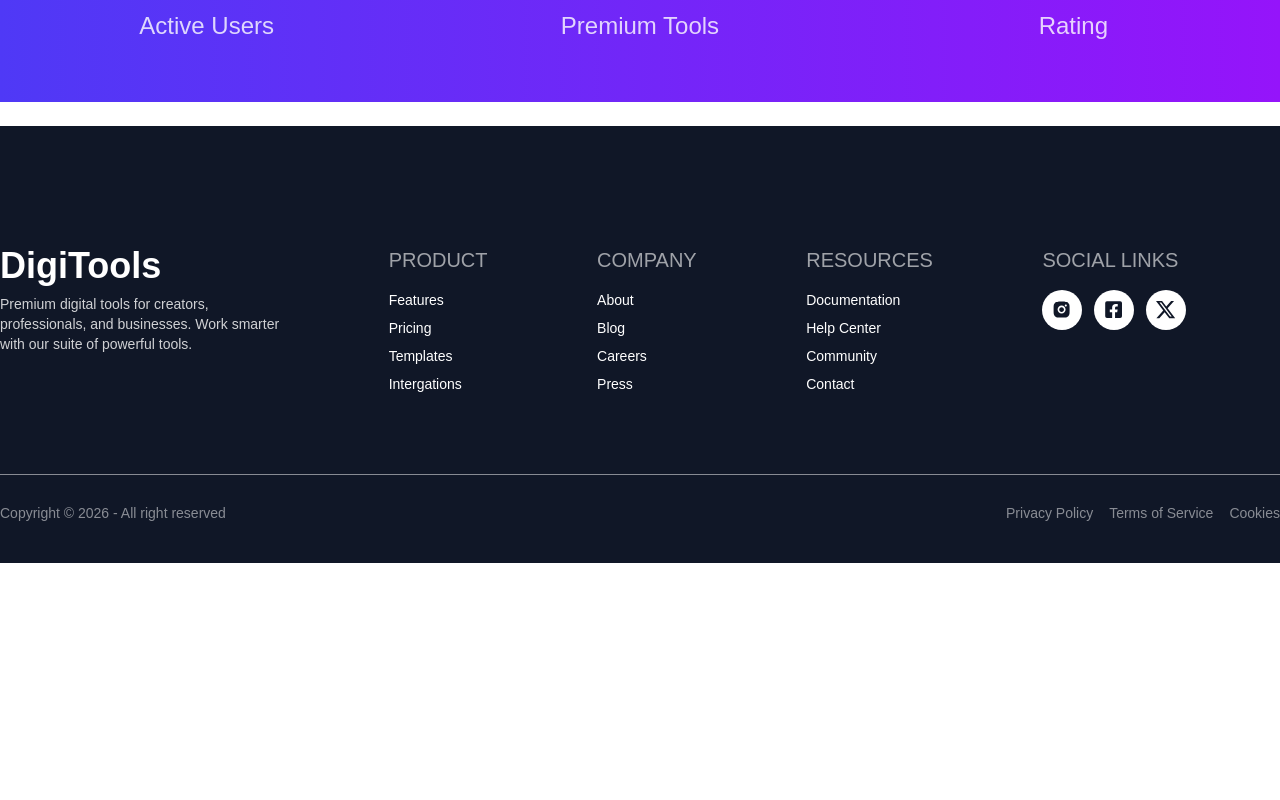
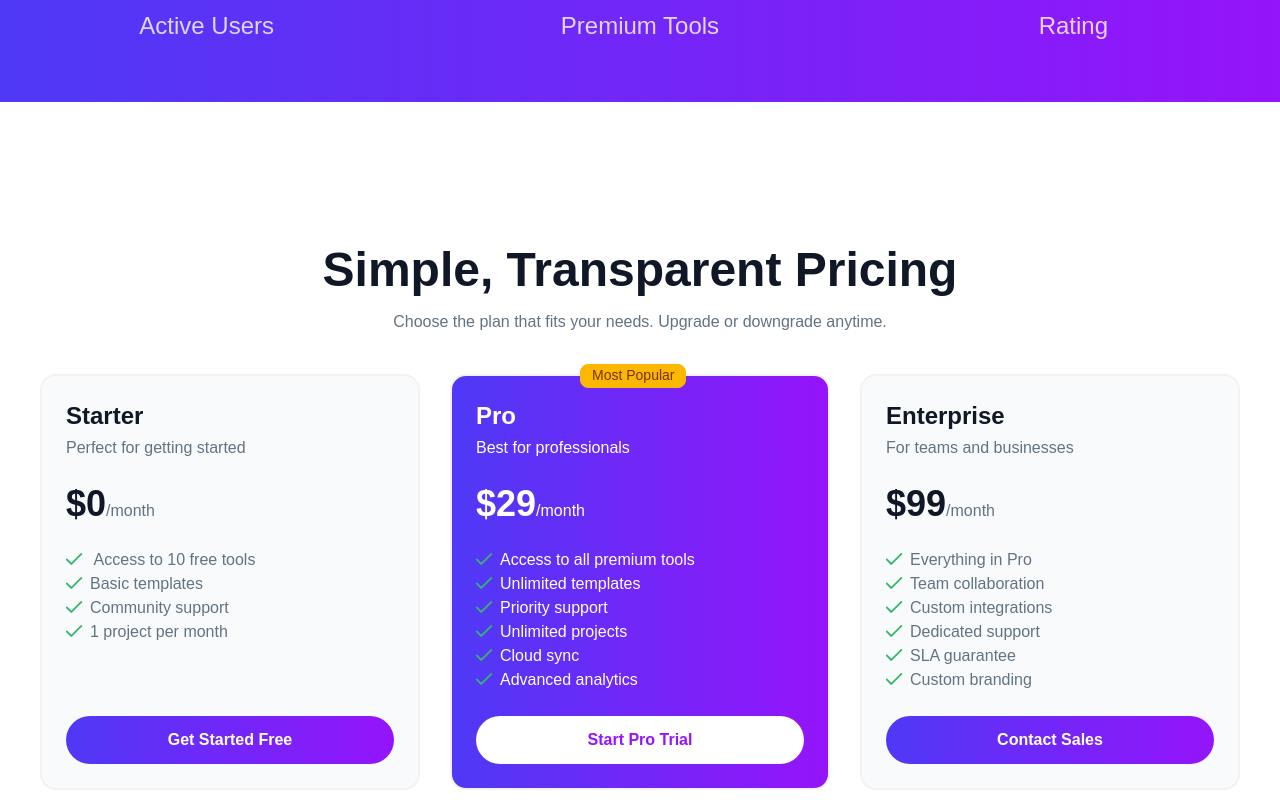
Before and after one commit to ruhit1000/Digitools-Platform, a React (Vite) app: page / in a window 1280 px wide. Shown: the part 820-1620 px from the top of the page. Before the commit the page ends 1383 px from the top, so only its background shows below. Built offline with nearby package versions, Linux system fonts and the light colour scheme.

Commit message:
Pricing Section Added

```diff
--- a/src/App.jsx
+++ b/src/App.jsx
@@ -3,6 +3,7 @@ import Navbar from './components/Navbar/Navbar';
 import Banner from './components/Banner/Banner';
 import Stats from './components/Stats/Stats';
 import Footer from './components/Footer/Footer';
+import Pricing from './components/Pricing/Pricing';
 
 const App = () => {
   return (
@@ -11,6 +12,7 @@ const App = () => {
       <main>
         <Banner />
         <Stats />
+        <Pricing />
       </main>
       <Footer />
     </>
--- /dev/null
+++ b/src/components/Pricing/Pricing.jsx
@@ -0,0 +1,65 @@
+import React from 'react';
+import tick from '../../assets/tick.png';
+import PrimaryButton from '../Buttons/PrimaryButton';
+
+const Pricing = () => {
+    return (
+        <div className='py-30 w-[95%] lg:container mx-auto'>
+            <div className='text-center space-y-4 mb-10'>
+                <h1 className='font-extrabold text-5xl text-brand-primary'>Simple, Transparent Pricing</h1>
+                <p className='text-brand-secondary'>Choose the plan that fits your needs. Upgrade or downgrade anytime.</p>
+            </div>
+            <div className='grid grid-cols-1 sm:grid-cols-2 lg:grid-cols-3 place-items-center gap-7.5 max-w-300 mx-auto'>
+                <div className='p-6 rounded-2xl flex flex-col justify-between text-brand-secondary w-95 h-full bg-[#F9FAFC] border-2 border-[#F2F2F2]'>
+                    <div>
+                        <h3 className='font-bold text-2xl text-brand-primary mb-1'>Starter</h3>
+                        <p>Perfect for getting started</p>
+                        <p className='my-6'><span className='font-bold text-brand-primary text-4xl'>$0</span>/month</p>
+                        <ul style={{ listStyleImage: `url(${tick})` }} className='list-inside mb-6'>
+                            <li> Access to 10 free tools</li>
+                            <li>Basic templates</li>
+                            <li>Community support</li>
+                            <li>1 project per month</li>
+                        </ul>
+                    </div>
+                    <button className='bg-linear w-full py-3 rounded-full font-bold text-base-100 cursor-pointer hover:-translate-y-1 transition-all duration-300 hover:shadow-xl'>Get Started Free</button>
+                </div>
+                <div className='p-6 rounded-2xl flex flex-col justify-between text-base-100 w-95 h-full bg-linear border-2 border-[#F2F2F2]'>
+                    <div className='relative'>
+                        <div className="badge badge-warning absolute -top-9 left-26">Most Popular</div>
+                        <h3 className='font-bold text-2xl mb-1'>Pro</h3>
+                        <p>Best for professionals</p>
+                        <p className='my-6'><span className='font-bold text-4xl'>$29</span>/month</p>
+                        <ul style={{ listStyleImage: `url(${tick})` }} className='list-inside mb-6'>
+                            <li>Access to all premium tools</li>
+                            <li>Unlimited templates</li>
+                            <li>Priority support</li>
+                            <li>Unlimited projects</li>
+                            <li>Cloud sync</li>
+                            <li>Advanced analytics</li>
+                        </ul>
+                    </div>
+                    <button className='bg-base-100 w-full py-3 rounded-full font-bold text-[#9514fa] cursor-pointer hover:-translate-y-1 transition-all duration-300 hover:shadow-xl'>Start Pro Trial</button>
+                </div>
+                <div className='p-6 rounded-2xl flex flex-col justify-between text-brand-secondary w-95 h-full bg-[#F9FAFC] border-2 border-[#F2F2F2]'>
+                    <div>
+                        <h3 className='font-bold text-2xl text-brand-primary mb-1'>Enterprise</h3>
+                        <p>For teams and businesses</p>
+                        <p className='my-6'><span className='font-bold text-brand-primary text-4xl'>$99</span>/month</p>
+                        <ul style={{ listStyleImage: `url(${tick})` }} className='list-inside mb-6'>
+                            <li>Everything in Pro</li>
+                            <li>Team collaboration</li>
+                            <li>Custom integrations</li>
+                            <li>Dedicated support</li>
+                            <li>SLA guarantee</li>
+                            <li>Custom branding</li>
+                        </ul>
+                    </div>
+                    <button className='bg-linear w-full py-3 rounded-full font-bold text-base-100 cursor-pointer hover:-translate-y-1 transition-all duration-300 hover:shadow-xl'>Contact Sales</button>
+                </div>
+            </div>
+        </div>
+    );
+};
+
+export default Pricing;
```
Also changed, not shown: src/assets/tick.png (added).
